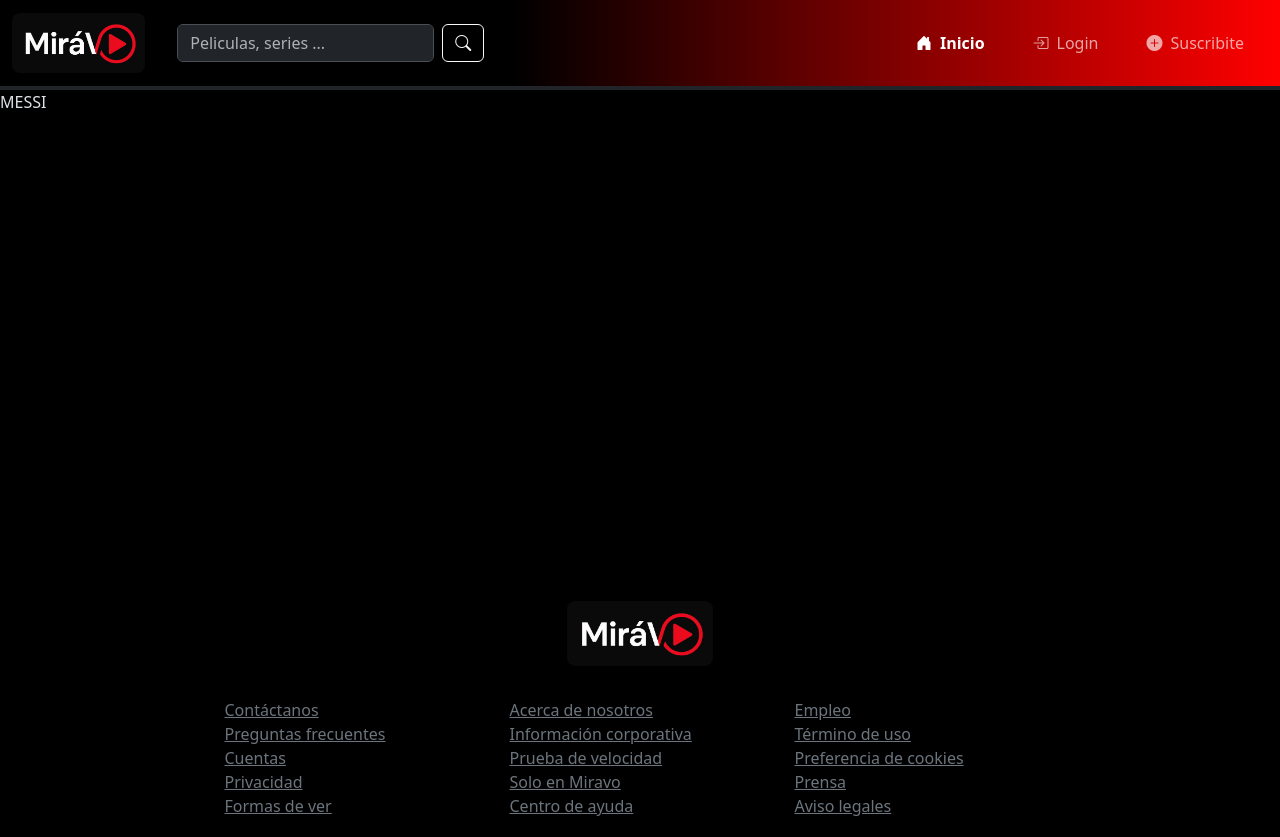
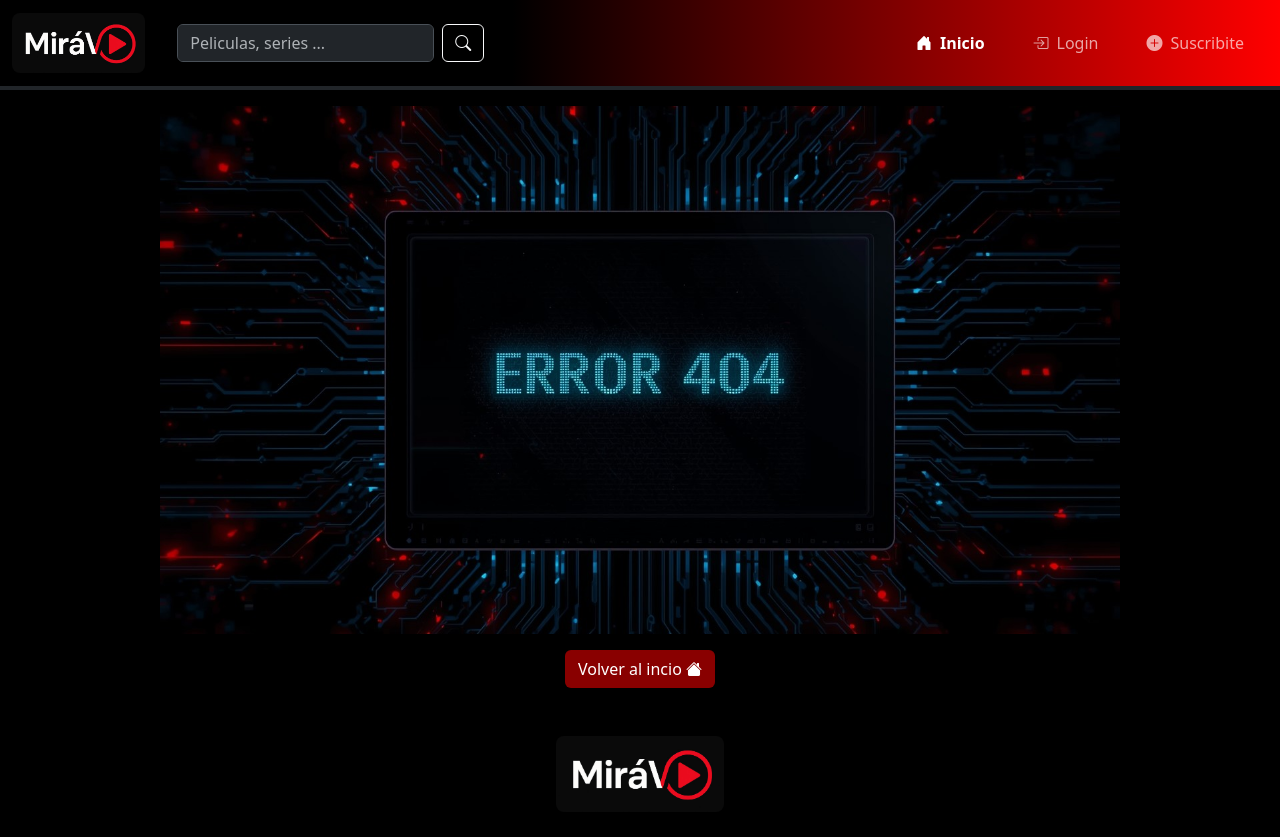
Before and after one commit to Licha11/Miravo, a plain HTML site: page Pages/error404.html in a window 1280 px wide. Shown: the top 837 px of the page. Drawn offline with nearby package versions, Linux system fonts and the light colour scheme.

Commit message:
agregue paginaerror404 con sus respectivos estilos

```diff
--- a/Css/styles.css
+++ b/Css/styles.css
@@ -46,6 +46,9 @@ main{
 
   body {
     margin-top: 90px;
+  }
+    .error404{
+    width: 75% !important;
   }
 }
 
@@ -111,9 +114,22 @@ main{
 /* footer */
 
 .logoFooter{
-  width: 13%;
+  width: 15%;
 }
 
 .footerBg{
   background-color: black;
 }
+/* termino footer */
+
+/* boton volver a l inicio */
+.boton404{
+  background-color: rgba(156, 0, 0, 0.877);
+  color: white;
+}
+.boton404:hover{
+  background-color: rgba(156, 0, 0, 0.877);
+  color: white;
+
+}
+/* fin */
--- a/Pages/error404.html
+++ b/Pages/error404.html
@@ -85,7 +85,12 @@
     </header>
 
 <main>
-      <p>MESSI</p>
+        <section class="d-flex flex-column align-items-center gap-3 my-3">
+        <img src="../Img/error404.jpg" alt="error" class="w-100 error404" />
+        <a href="../index.html" class="btn boton404">
+          Volver al incio <i class="bi bi-house-fill"></i>
+        </a>
+      </section>
     </main>
 
      <footer class="footerBg py-3">
```
Also changed, not shown: Img/error404.jpg (added).
